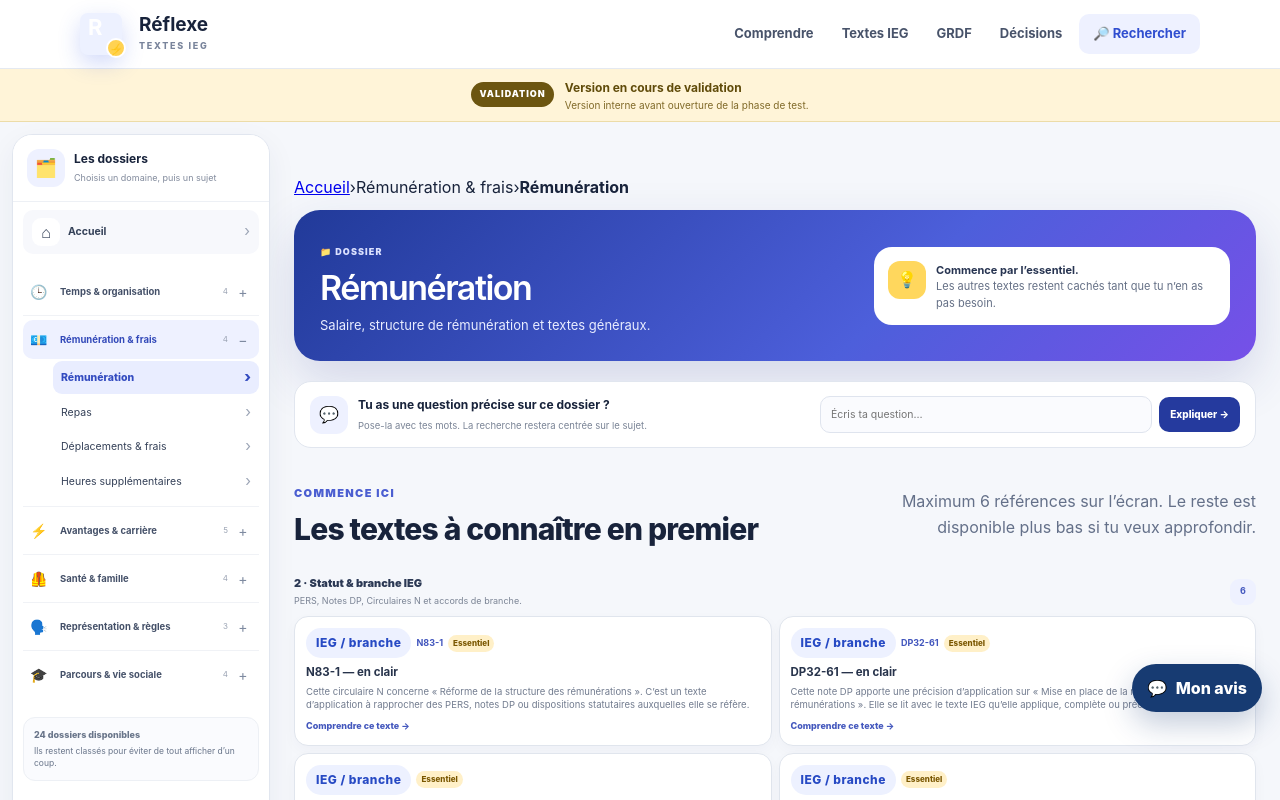
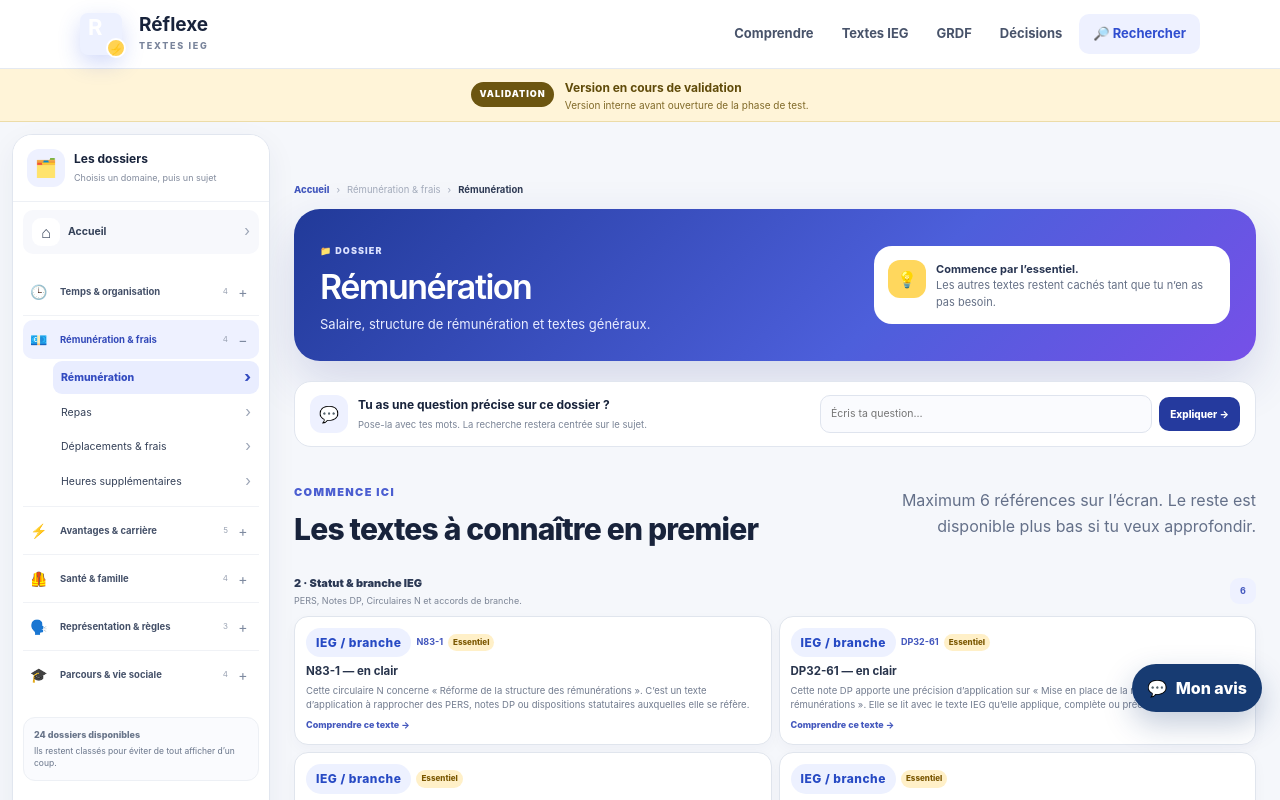
Before and after one commit to hajjitoufik4-eng/reflexe-textes-ieg-v21, a Next.js app: page /dossiers/remuneration in a window 1280 px wide. Shown: the top 800 px of the page. Built offline with nearby package versions, Linux system fonts and the light colour scheme.

Commit message:
Style dossier breadcrumb

```diff
--- a/src/app/extras.css
+++ b/src/app/extras.css
@@ -154,3 +154,6 @@ body{font-family:Inter,ui-sans-serif,system-ui,-apple-system,BlinkMacSystemFont,
 @media(max-width:1050px){
   .dossier-mobile-button{max-width:78vw}.dossier-mobile-button strong{overflow:hidden;text-overflow:ellipsis;white-space:nowrap}
 }
+
+.dossier-breadcrumb{display:flex;align-items:center;gap:7px;flex-wrap:wrap;margin:8px 0 12px;color:#7a8496;font-size:9.5px}
+.dossier-breadcrumb a{text-decoration:none;color:#4257bd;font-weight:800}.dossier-breadcrumb strong{color:#2d3953}.dossier-breadcrumb span{color:#a2aaba}
```
